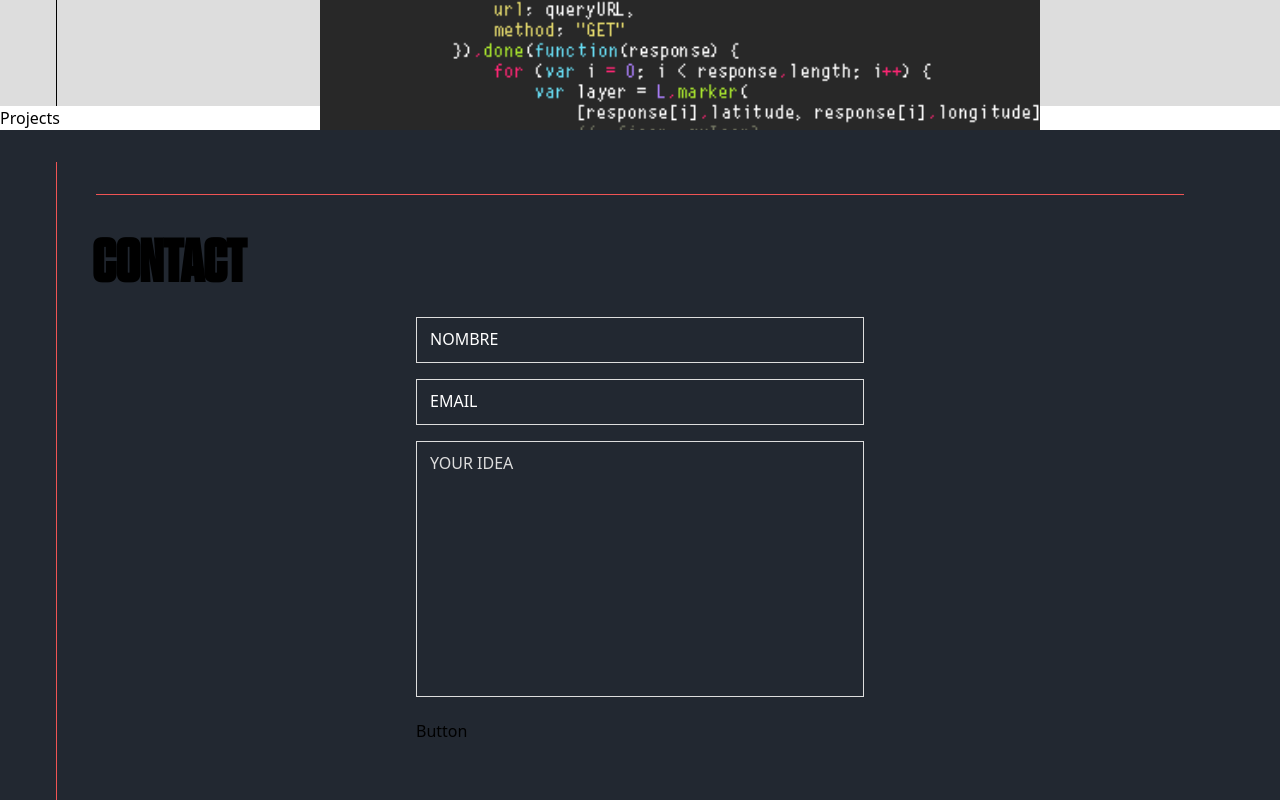
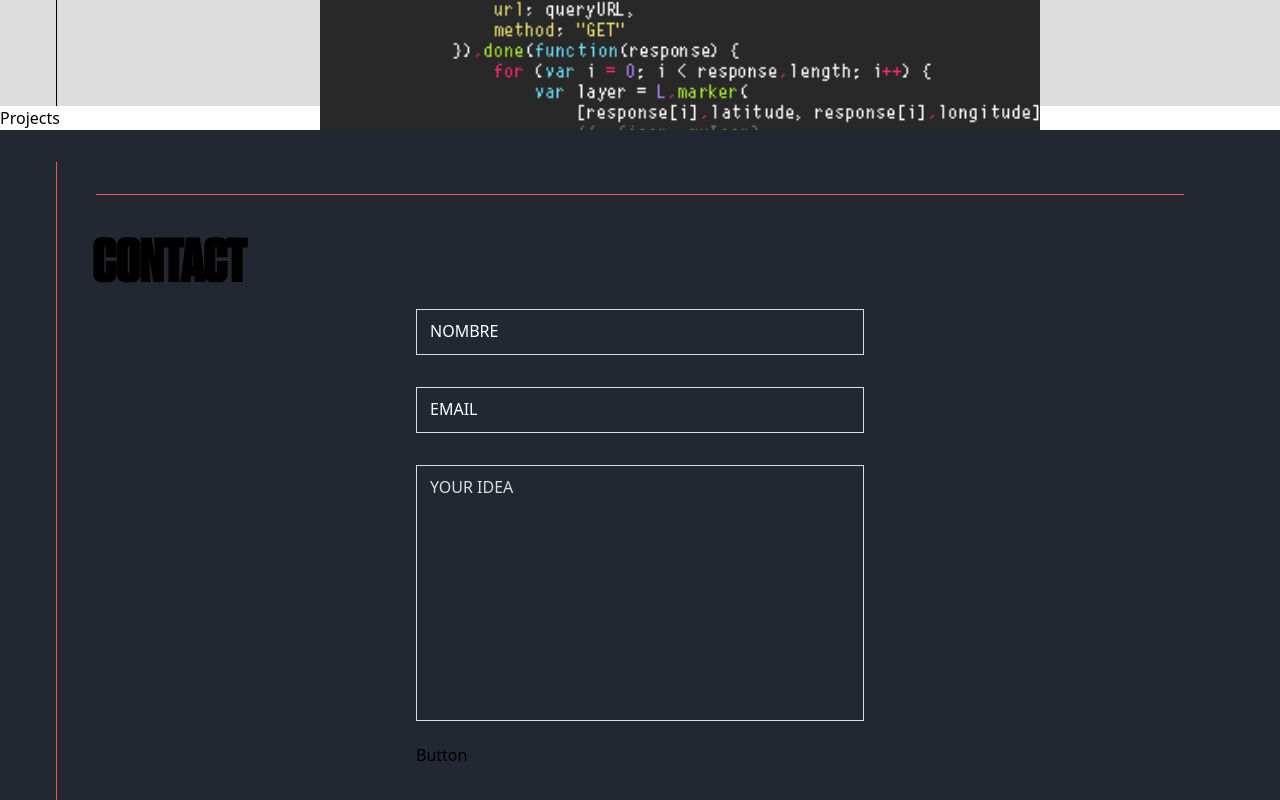
Before and after one commit to Nazaa29/mugencode, a React (Create React App) app: page / in a window 1280 px wide. Shown: the part 1494-2294 px from the top of the page. Built offline with nearby package versions, Linux system fonts and the light colour scheme; what taos would draw is missing.

Commit message:
padding form

```diff
--- a/src/components/Form/Form.js
+++ b/src/components/Form/Form.js
@@ -3,7 +3,7 @@ import Button from '../Button';
 import { useState, useRef } from "react";
 
 const Form = () => {
-    const inputStyle = 'w-full p-[10px] outline-none border border-gray-custom bg-dark-custom text-white text-[1em]';
+    const inputStyle = 'w-full p-[10px] outline-none border border-gray-custom bg-dark-custom text-white text-[1em] ';
     const labelStyle = 'absolute left-1 py-[10px] px-[10px] pointer-events-none duration-300 uppercase';
     const textareaStyle = 'w-full px-3 h-64 py-2 outline-none border border-gray-custom bg-dark-custom text-white text-[1em] resize-none';
 
@@ -31,7 +31,7 @@ const Form = () => {
             <form>
                 <Input label="Nombre" type="text" inputStyle={inputStyle} labelStyle={labelStyle} />
                 <Input label="Email" type="email" inputStyle={inputStyle} labelStyle={labelStyle} />
-                <div className="mb-4 relative">
+                <div className="mb-4 relative pt-4">
                     <label className={`${labelStyle} ${isFocused ? labelDynamic : 'text-gray-custom'}`}>Your Idea</label>
                     <textarea
                         className={`${textareaStyle} ${isFocused ? 'border-red-custom' : 'border-gray-custom'}`}
--- a/src/components/Form/Input.js
+++ b/src/components/Form/Input.js
@@ -21,7 +21,7 @@ const Input = ({ label, type, inputStyle, labelStyle}) => {
     const labelDynamic=' text-red-custom translate-x-[10px] translate-y-[-9px] text-[0.75em] py-[0] px-[10px] bg-dark-custom border-l-[1px] border-red-custom border-r-[1px] tracking-[0.25em]';
 
     return (
-        <div className="mb-4 relative">
+        <div className="mb-4 relative pt-4">
             <label className={`${labelStyle} ${isFocused ? `${labelDynamic}` : 'text-white'}`}>{label}</label>
             <input
                 className={`${inputStyle} ${isFocused ? 'border-red-custom' : 'border-gray-custom'}`}
```
